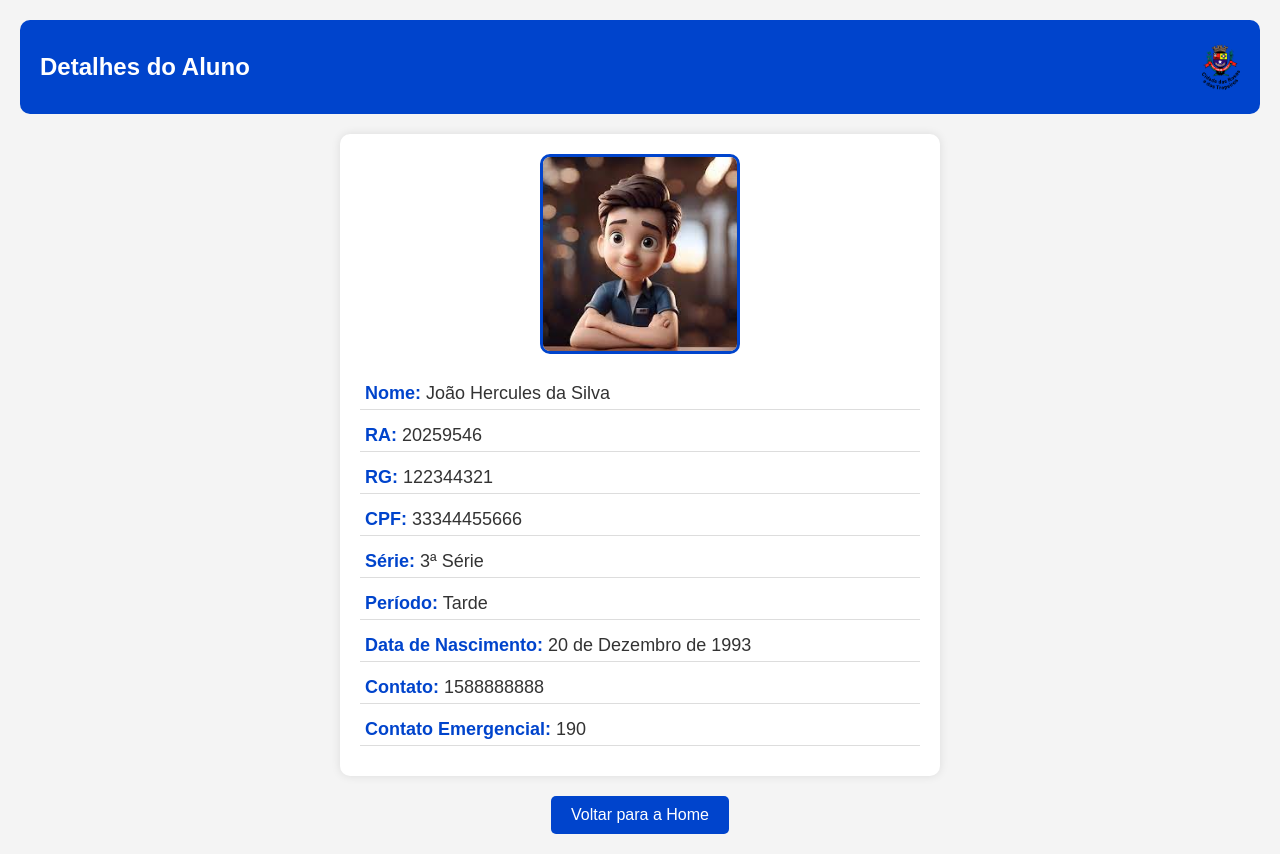
After one commit to PICerquilho/PI01-v1, a Django app: page /detalhes_aluno/20259546/ in a window 1280 px wide. The commit adds this page. Run offline with Django 5.2, Linux system fonts and the light colour scheme; data comes from the database, SQL or seed files in the repository; both versions use the stored data as it was after the commit.

Commit message:
Alteração Campo Busca e Pagina de Informações do Aluno

```diff
--- a/Projeto_EscolaV1/Sistema_PI/Sistema_Alunos/models.py
+++ b/Projeto_EscolaV1/Sistema_PI/Sistema_Alunos/models.py
@@ -1,21 +1,43 @@
 from django.db import models
 
 class Aluno(models.Model):
-    foto = models.ImageField(upload_to='fotos/', blank=True, null=True)  # Foto do aluno
-    id_aluno = models.CharField(max_length=20, unique=True, blank=True, null=True)  # ID único para o aluno
-    nome = models.CharField(max_length=100)  # Nome completo
-    nome_social = models.CharField(max_length=100, blank=True, null=True)  # Nome social (opcional)
-    rg = models.CharField(max_length=20, unique=True)  # RG (único)
-    cpf = models.CharField(max_length=14, unique=True)  # CPF (único)
-    data_nascimento = models.DateField()     # Data de nascimento
-    contato = models.CharField(max_length=15, blank=True, null=True)  # Contato (telefone)
-    contato_emergencial = models.CharField(max_length=15, blank=True, null=True)  # Contato de emergência
-    responsavel = models.CharField(max_length=100, blank=True, null=True)  # Responsável
-    turma = models.CharField(max_length=50)  # Turma/Série/Período (como texto)
-    serie = models.CharField(max_length=100)
-    periodo = models.CharField(max_length=100)
-    observacoes = models.TextField(blank=True, null=True)  # Observações sobre o aluno
+    # Definir opções predefinidas
+    SERIES_CHOICES = [
+        ('1ª Série', '1ª Série'),
+        ('2ª Série', '2ª Série'),
+        ('3ª Série', '3ª Série'),
+        ('4ª Série', '4ª Série'),
+    ]
 
-    # Método para exibir o nome do aluno no painel admin
+    TURMA_CHOICES = [
+        ('A', 'A'),
+        ('B', 'B'),
+        ('C', 'C'),
+    ]
+
+    PERIODO_CHOICES = [
+        ('Manhã', 'Manhã'),
+        ('Tarde', 'Tarde'),
+    ]
+
+    foto = models.ImageField(upload_to='fotos/', blank=True, null=True)
+    id_aluno = models.CharField(max_length=20, unique=True, blank=True, null=True)
+    nome = models.CharField(max_length=100)
+    nome_social = models.CharField(max_length=100, blank=True, null=True)
+    rg = models.CharField(max_length=20, unique=True)
+    cpf = models.CharField(max_length=14, unique=True)
+    data_nascimento = models.DateField()
+    contato = models.CharField(max_length=15, blank=True, null=True)
+    contato_emergencial = models.CharField(max_length=15, blank=True, null=True)
+    responsavel = models.CharField(max_length=100, blank=True, null=True)
+
+
+    # Agora os campos abaixo têm valores pré-definidos
+    serie = models.CharField(max_length=10, choices=SERIES_CHOICES)
+    turma = models.CharField(max_length=1, choices=TURMA_CHOICES)
+    periodo = models.CharField(max_length=10, choices=PERIODO_CHOICES)
+
+    observacoes = models.TextField(blank=True, null=True)
+
     def __str__(self):
-        return self.nome
+        return f"{self.nome} - {self.serie} {self.turma} ({self.periodo})"
--- /dev/null
+++ b/Projeto_EscolaV1/Sistema_PI/Sistema_Alunos/templates/detalhes_aluno.html
@@ -0,0 +1,133 @@
+{% load static %}
+<!DOCTYPE html>
+<html lang="pt-br">
+<head>
+    <meta charset="UTF-8">
+    <meta name="viewport" content="width=device-width, initial-scale=1.0">
+    <title>Detalhes do Aluno</title>
+
+    <style>
+        /* Estilos gerais */
+        * {
+            margin: 0;
+            padding: 0;
+            box-sizing: border-box;
+            font-family: Arial, sans-serif;
+        }
+
+        body {
+            background-color: #f4f4f4;
+            color: #333;
+            text-align: center;
+            padding: 20px;
+        }
+
+        /* Cabeçalho */
+        header {
+            background-color: #0044cc;
+            color: white;
+            padding: 20px;
+            border-radius: 10px;
+            margin-bottom: 20px;
+            display: flex;
+            align-items: center;
+            justify-content: space-between;
+        }
+
+        header h1 {
+            font-size: 24px;
+        }
+
+        .header-image img {
+            height: 50px;
+        }
+
+        /* Container principal */
+        .detalhes-container {
+            background: white;
+            padding: 20px;
+            border-radius: 10px;
+            box-shadow: 0 0 10px rgba(0, 0, 0, 0.1);
+            max-width: 600px;
+            margin: auto;
+        }
+
+        /* Foto do aluno */
+        .foto-container {
+            text-align: center;
+            margin-bottom: 20px;
+        }
+
+        .foto-aluno {
+            width: 200px;
+            height: 200px;
+            border-radius: 10px;
+            object-fit: cover;
+            border: 3px solid #0044cc;
+        }
+
+        /* Informações do aluno */
+        .informacoes-aluno p {
+            font-size: 18px;
+            margin: 10px 0;
+            text-align: left;
+            padding: 5px;
+            border-bottom: 1px solid #ddd;
+        }
+
+        .informacoes-aluno p strong {
+            color: #0044cc;
+        }
+
+        /* Botão Voltar */
+        .voltar-home {
+            margin-top: 20px;
+        }
+
+        .voltar-home button {
+            background-color: #0044cc;
+            color: white;
+            padding: 10px 20px;
+            border: none;
+            border-radius: 5px;
+            cursor: pointer;
+            font-size: 16px;
+        }
+
+        .voltar-home button:hover {
+            background-color: #003399;
+        }
+    </style>
+</head>
+<body>
+    <header>
+        <h1>Detalhes do Aluno</h1>
+        <div class="header-image">
+            <img src="{% static 'imagens/brasao3.png' %}" alt="Imagem do Cabeçalho">
+        </div>
+    </header>
+
+    <div class="detalhes-container">
+        <div class="foto-container">
+            <img src="{{ aluno.foto.url }}" alt="Foto do Aluno" class="foto-aluno">
+        </div>
+
+        <div class="informacoes-aluno">
+            <p><strong>Nome:</strong> {{ aluno.nome_social}}</p>
+            <p><strong>RA:</strong> {{ aluno.id_aluno }}</p>
+            <p><strong>RG:</strong> {{ aluno.rg }}</p>
+            <p><strong>CPF:</strong> {{ aluno.cpf }}</p>
+            <p><strong>Série:</strong> {{ aluno.serie }}</p>
+            <p><strong>Período:</strong> {{ aluno.periodo }}</p>
+            <p><strong>Data de Nascimento:</strong> {{ aluno.data_nascimento }}</p>
+            <p><strong>Contato:</strong> {{ aluno.contato }}</p>
+            <p><strong>Contato Emergencial:</strong> {{ aluno.contato_emergencial }}</p>
+
+        </div>
+    </div>
+
+    <div class="voltar-home">
+        <a href="{% url 'index' %}"><button>Voltar para a Home</button></a>
+    </div>
+</body>
+</html>
--- a/Projeto_EscolaV1/Sistema_PI/Sistema_Alunos/views.py
+++ b/Projeto_EscolaV1/Sistema_PI/Sistema_Alunos/views.py
@@ -1,4 +1,4 @@
-from django.shortcuts import render,redirect
+from django.shortcuts import render,redirect,get_object_or_404
 from .forms import AlunoForm
 from .models import Aluno
 from django.http import JsonResponse
@@ -48,15 +48,25 @@ def cadastrar_aluno(request):
 
 def buscar_aluno(request):
     query = request.GET.get('q', '').strip()
+    serie = request.GET.get('serie', '').strip()
+    turma = request.GET.get('turma', '').strip()
+    periodo = request.GET.get('periodo', '').strip()
+
+    filtros = Q()
+
     if query:
-        alunos = Aluno.objects.filter(
-            nome_social__icontains=query) | Aluno.objects.filter(
-            nome__icontains=query) | Aluno.objects.filter(
-            id_aluno__icontains=query) | Aluno.objects.filter(
-            serie__icontains=query) | Aluno.objects.filter(
-            periodo__icontains=query)
-    else:
-        alunos = Aluno.objects.all()
+        filtros &= Q(nome__icontains=query) | Q(nome_social__icontains=query) | Q(id_aluno__icontains=query)
+
+    if serie:
+        filtros &= Q(serie=serie)
+
+    if turma:
+        filtros &= Q(turma=turma)
+
+    if periodo:
+        filtros &= Q(periodo=periodo)
+
+    alunos = Aluno.objects.filter(filtros)
 
     resultado = [
         {
@@ -64,14 +74,20 @@ def buscar_aluno(request):
             'nome': aluno.nome,
             'nome_social': aluno.nome_social,
             'serie': aluno.serie,
+            'turma': aluno.turma,
             'periodo': aluno.periodo,
             'foto': aluno.foto.url if aluno.foto else ''
         }
         for aluno in alunos
     ]
+
     return JsonResponse(resultado, safe=False)
 
 def logout_view(request):
     messages.warning(request, "Sua sessão expirou por inatividade.")
     logout(request)
     return redirect('login')
+
+def detalhes_aluno(request, id_aluno):
+    aluno = get_object_or_404(Aluno, id_aluno=id_aluno)  # Certifique-se que 'id_aluno' é o nome correto
+    return render(request, 'detalhes_aluno.html', {'aluno': aluno})
--- a/Projeto_EscolaV1/Sistema_PI/Sistema_PI/urls.py
+++ b/Projeto_EscolaV1/Sistema_PI/Sistema_PI/urls.py
@@ -29,6 +29,8 @@ urlpatterns = [
     path('login/', login_view, name='login'),
     path('logout/', logout_view, name='logout'),
     path('logout/', auth_views.LogoutView.as_view(next_page='login'), name='logout'),
+    path('detalhes_aluno/<int:id_aluno>/', views.detalhes_aluno, name='detalhes_aluno'),
+
 ]
 
 urlpatterns += static(settings.MEDIA_URL, document_root=settings.MEDIA_ROOT)
```
Also changed, not shown: Projeto_EscolaV1/Sistema_PI/Sistema_Alunos/forms.py (+6 -5 lines), Projeto_EscolaV1/Sistema_PI/Sistema_Alunos/static/css/style.css (+9 -0 lines), Projeto_EscolaV1/Sistema_PI/Sistema_Alunos/templates/cadastro.html (+92 -4 lines), Projeto_EscolaV1/Sistema_PI/Sistema_Alunos/templates/index.html (+33 -2 lines), Projeto_EscolaV1/Sistema_PI/Sistema_Alunos/templates/login.html (+97 -2 lines), Projeto_EscolaV1/Sistema_PI/Sistema_Alunos/migrations/0003_alter_aluno_periodo_alter_aluno_serie_and_more.py (added), Projeto_EscolaV1/Sistema_PI/db.sqlite3, Projeto_EscolaV1/Sistema_PI/media/fotos/icon1_PPBwR0b.jpeg (added), Projeto_EscolaV1/Sistema_PI/media/fotos/icon3.jpeg (added), Projeto_EscolaV1/Sistema_PI/media/fotos/iconf1_IKRij38.jpeg (added).
